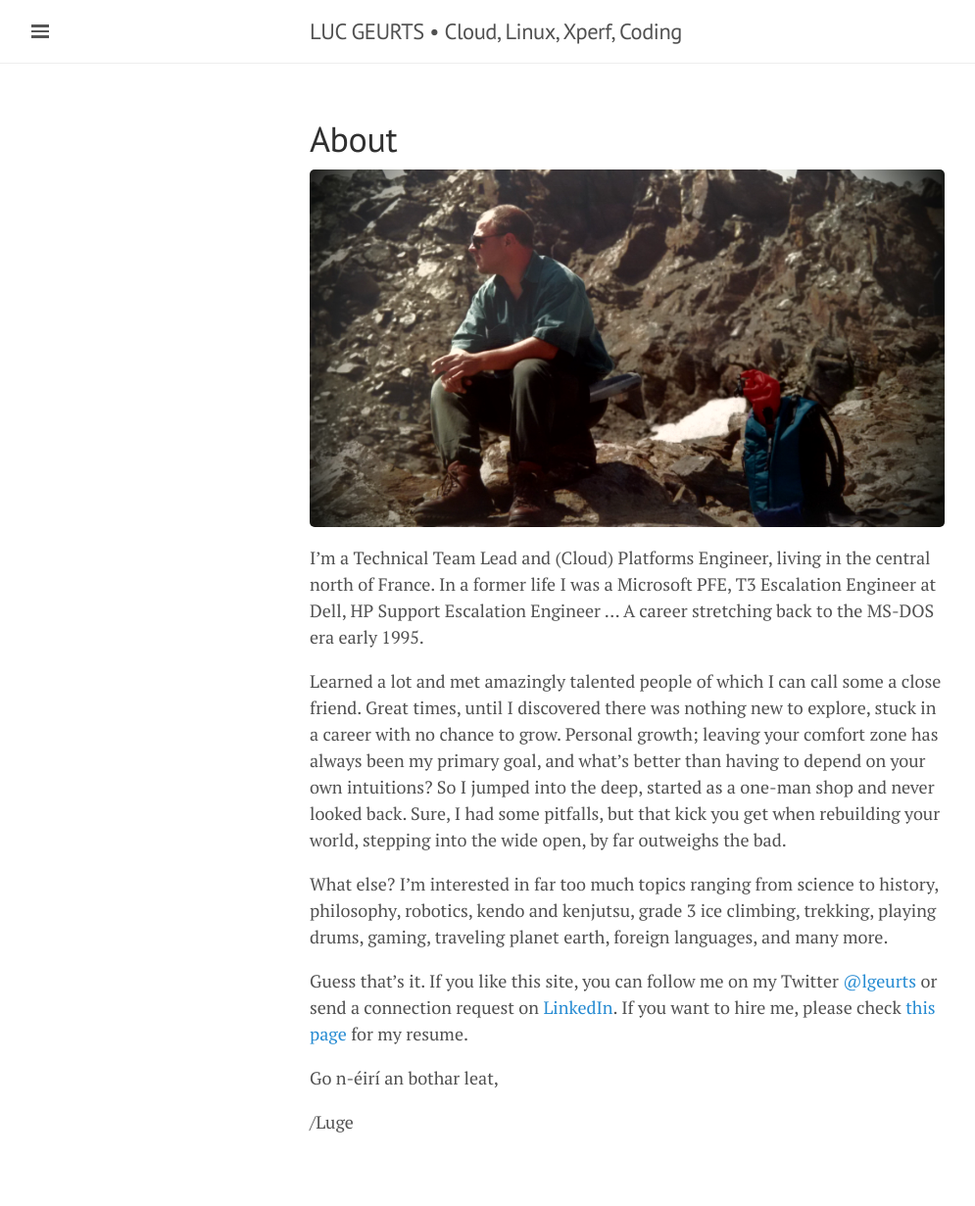
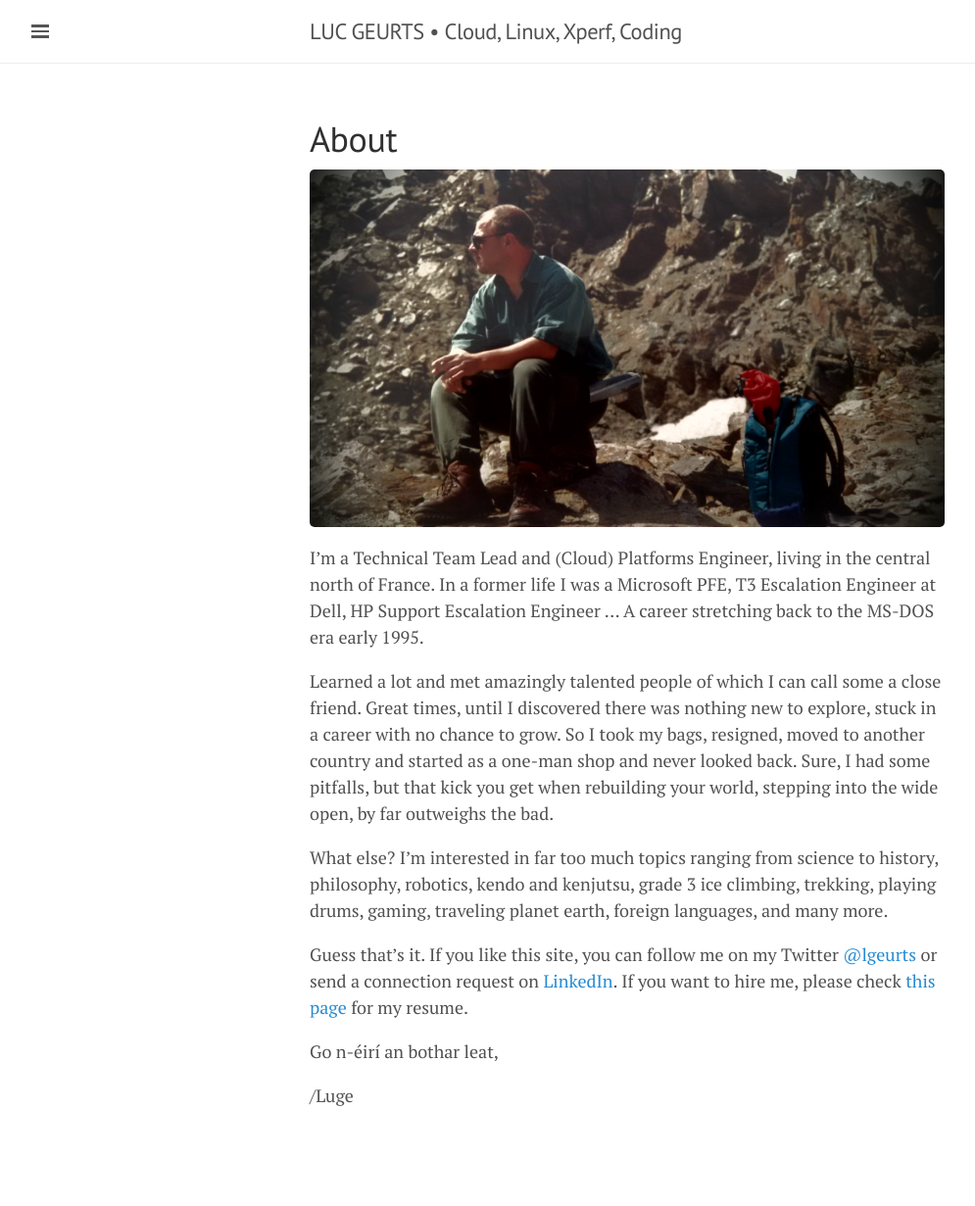
Before and after one commit to lgeurts/lgeurts.github.io, a Jekyll site: the page built from about.md, in a window 1280 px wide. Shown: the whole page at 98% size, without its empty margins (0-995 px from the left). Built offline with Jekyll 4.4.1, drawn with Linux system fonts in a browser that asks for light colours; nearby versions of some CDN libraries; after the commit the page ends 1204 px from its top, so only the background shows below that.

Commit message:
Update about.md

```diff
--- a/about.md
+++ b/about.md
@@ -8,7 +8,7 @@
 I'm a Technical Team Lead and (Cloud) Platforms Engineer, living in the central north of France.
 In a former life I was a Microsoft PFE, T3 Escalation Engineer at Dell, HP Support Escalation Engineer ... A career stretching back to the MS-DOS era early 1995.
 
-Learned a lot and met amazingly talented people of which I can call some a close friend. Great times, until I discovered there was nothing new to explore, stuck in a career with no chance to grow. Personal growth; leaving your comfort zone has always been my primary goal, and what's better than having to depend on your own intuitions? So I jumped into the deep, started as a one-man shop and never looked back. Sure, I had some pitfalls, but that kick you get when rebuilding your world, stepping into the wide open, by far outweighs the bad.
+Learned a lot and met amazingly talented people of which I can call some a close friend. Great times, until I discovered there was nothing new to explore, stuck in a career with no chance to grow. So I took my bags, resigned, moved to another country and started as a one-man shop and never looked back. Sure, I had some pitfalls, but that kick you get when rebuilding your world, stepping into the wide open, by far outweighs the bad.
 
 What else? I'm interested in far too much topics ranging from science to history, philosophy, robotics, kendo and kenjutsu, grade 3 ice climbing, trekking, playing drums, gaming, traveling planet earth, foreign languages, and many more.
 
```
